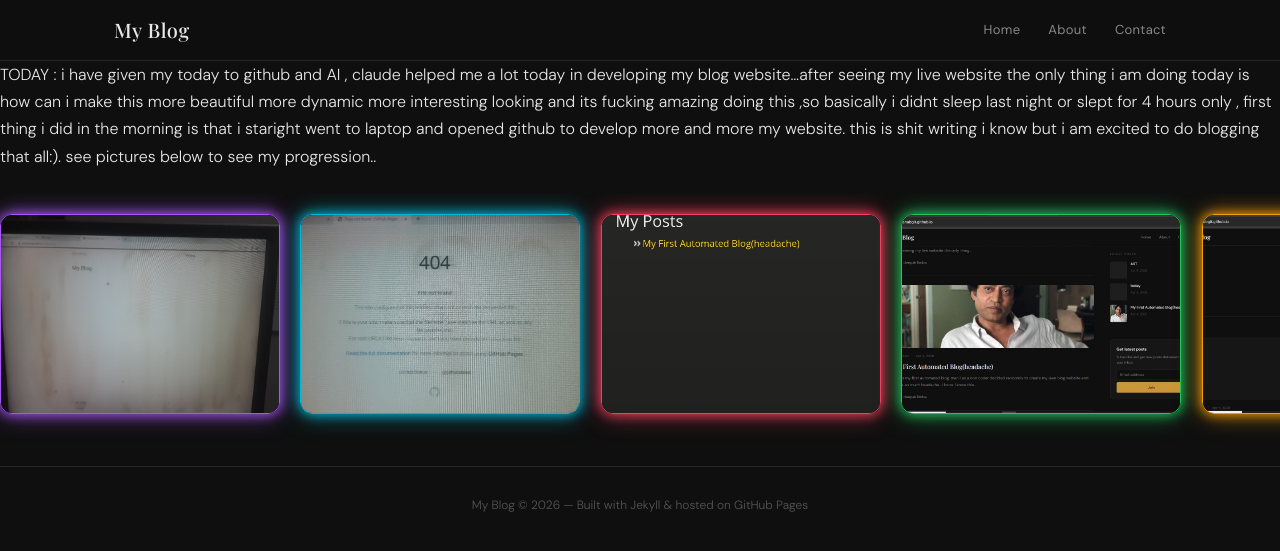
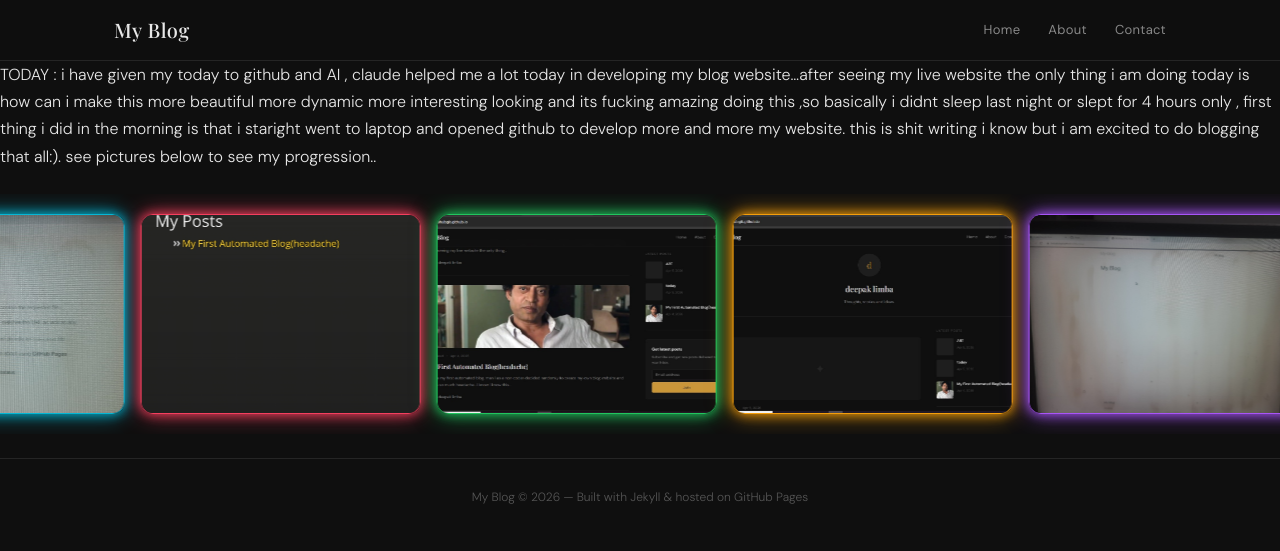
Before and after one commit to limbahubgit/limbahubgit.github.io, a Jekyll site: the page built from _posts/2026-04-05-today.md, in a window 1280 px wide. Shown: the top 551 px of the page. Built offline with Jekyll 4.4.1, drawn with Linux system fonts in a browser that asks for light colours.

Commit message:
Update 2026-04-05-today.md

```diff
--- a/_posts/2026-04-05-today.md
+++ b/_posts/2026-04-05-today.md
@@ -8,10 +8,24 @@
 
 TODAY : i have given my today to github and AI , claude helped me a lot today in developing my blog website...after seeing my live website the only thing i am doing today is how can i make this more beautiful more dynamic more interesting looking and its fucking amazing doing this ,so basically i didnt sleep last night or slept for 4 hours only , first thing i did in the morning is that i staright went to laptop and opened github to develop more and more my website. this is shit writing i know but i am excited to do blogging that all:). see pictures below to see my progression..
 
-<div style="overflow-x:auto; white-space:nowrap; margin:24px 0; padding:20px 0; scrollbar-width:thin; scrollbar-color:#333 #111;">
-  <img src="/assets/images/Image1.jpg" style="display:inline-block; width:280px; height:200px; object-fit:cover; border-radius:12px; margin-right:16px; border:1px solid #a855f7; box-shadow:0 0 12px #a855f7, 0 0 24px #a855f799; transition:transform 0.3s;" onmouseover="this.style.transform='scale(1.05)'" onmouseout="this.style.transform='scale(1)'" />
-  <img src="/assets/images/Image2.jpg" style="display:inline-block; width:280px; height:200px; object-fit:cover; border-radius:12px; margin-right:16px; border:1px solid #06b6d4; box-shadow:0 0 12px #06b6d4, 0 0 24px #06b6d499; transition:transform 0.3s;" onmouseover="this.style.transform='scale(1.05)'" onmouseout="this.style.transform='scale(1)'" />
-  <img src="/assets/images/Image3.jpg" style="display:inline-block; width:280px; height:200px; object-fit:cover; border-radius:12px; margin-right:16px; border:1px solid #f43f5e; box-shadow:0 0 12px #f43f5e, 0 0 24px #f43f5e99; transition:transform 0.3s;" onmouseover="this.style.transform='scale(1.05)'" onmouseout="this.style.transform='scale(1)'" />
-  <img src="/assets/images/Screenshot1.jpg" style="display:inline-block; width:280px; height:200px; object-fit:cover; border-radius:12px; margin-right:16px; border:1px solid #22c55e; box-shadow:0 0 12px #22c55e, 0 0 24px #22c55e99; transition:transform 0.3s;" onmouseover="this.style.transform='scale(1.05)'" onmouseout="this.style.transform='scale(1)'" />
-  <img src="/assets/images/Screenshot2.jpg" style="display:inline-block; width:280px; height:200px; object-fit:cover; border-radius:12px; border:1px solid #f59e0b; box-shadow:0 0 12px #f59e0b, 0 0 24px #f59e0b99; transition:transform 0.3s;" onmouseover="this.style.transform='scale(1.05)'" onmouseout="this.style.transform='scale(1)'" />
+<div style="overflow:hidden; margin:24px 0; padding:20px 0; position:relative;">
+  <div id="filmstrip" style="display:flex; gap:16px; width:max-content; animation:slide 15s linear infinite;" onmouseover="this.style.animationPlayState='paused'" onmouseout="this.style.animationPlayState='running'">
+    <img src="/assets/images/Image1.jpg" style="width:280px; height:200px; object-fit:cover; border-radius:12px; border:1px solid #a855f7; box-shadow:0 0 12px #a855f7, 0 0 24px #a855f799; flex-shrink:0;" />
+    <img src="/assets/images/Image2.jpg" style="width:280px; height:200px; object-fit:cover; border-radius:12px; border:1px solid #06b6d4; box-shadow:0 0 12px #06b6d4, 0 0 24px #06b6d499; flex-shrink:0;" />
+    <img src="/assets/images/Image3.jpg" style="width:280px; height:200px; object-fit:cover; border-radius:12px; border:1px solid #f43f5e; box-shadow:0 0 12px #f43f5e, 0 0 24px #f43f5e99; flex-shrink:0;" />
+    <img src="/assets/images/Screenshot1.jpg" style="width:280px; height:200px; object-fit:cover; border-radius:12px; border:1px solid #22c55e; box-shadow:0 0 12px #22c55e, 0 0 24px #22c55e99; flex-shrink:0;" />
+    <img src="/assets/images/Screenshot2.jpg" style="width:280px; height:200px; object-fit:cover; border-radius:12px; border:1px solid #f59e0b; box-shadow:0 0 12px #f59e0b, 0 0 24px #f59e0b99; flex-shrink:0;" />
+    <img src="/assets/images/Image1.jpg" style="width:280px; height:200px; object-fit:cover; border-radius:12px; border:1px solid #a855f7; box-shadow:0 0 12px #a855f7, 0 0 24px #a855f799; flex-shrink:0;" />
+    <img src="/assets/images/Image2.jpg" style="width:280px; height:200px; object-fit:cover; border-radius:12px; border:1px solid #06b6d4; box-shadow:0 0 12px #06b6d4, 0 0 24px #06b6d499; flex-shrink:0;" />
+    <img src="/assets/images/Image3.jpg" style="width:280px; height:200px; object-fit:cover; border-radius:12px; border:1px solid #f43f5e; box-shadow:0 0 12px #f43f5e, 0 0 24px #f43f5e99; flex-shrink:0;" />
+    <img src="/assets/images/Screenshot1.jpg" style="width:280px; height:200px; object-fit:cover; border-radius:12px; border:1px solid #22c55e; box-shadow:0 0 12px #22c55e, 0 0 24px #22c55e99; flex-shrink:0;" />
+    <img src="/assets/images/Screenshot2.jpg" style="width:280px; height:200px; object-fit:cover; border-radius:12px; border:1px solid #f59e0b; box-shadow:0 0 12px #f59e0b, 0 0 24px #f59e0b99; flex-shrink:0;" />
+  </div>
 </div>
+
+<style>
+@keyframes slide {
+  0% { transform: translateX(0); }
+  100% { transform: translateX(-50%); }
+}
+</style>
```
